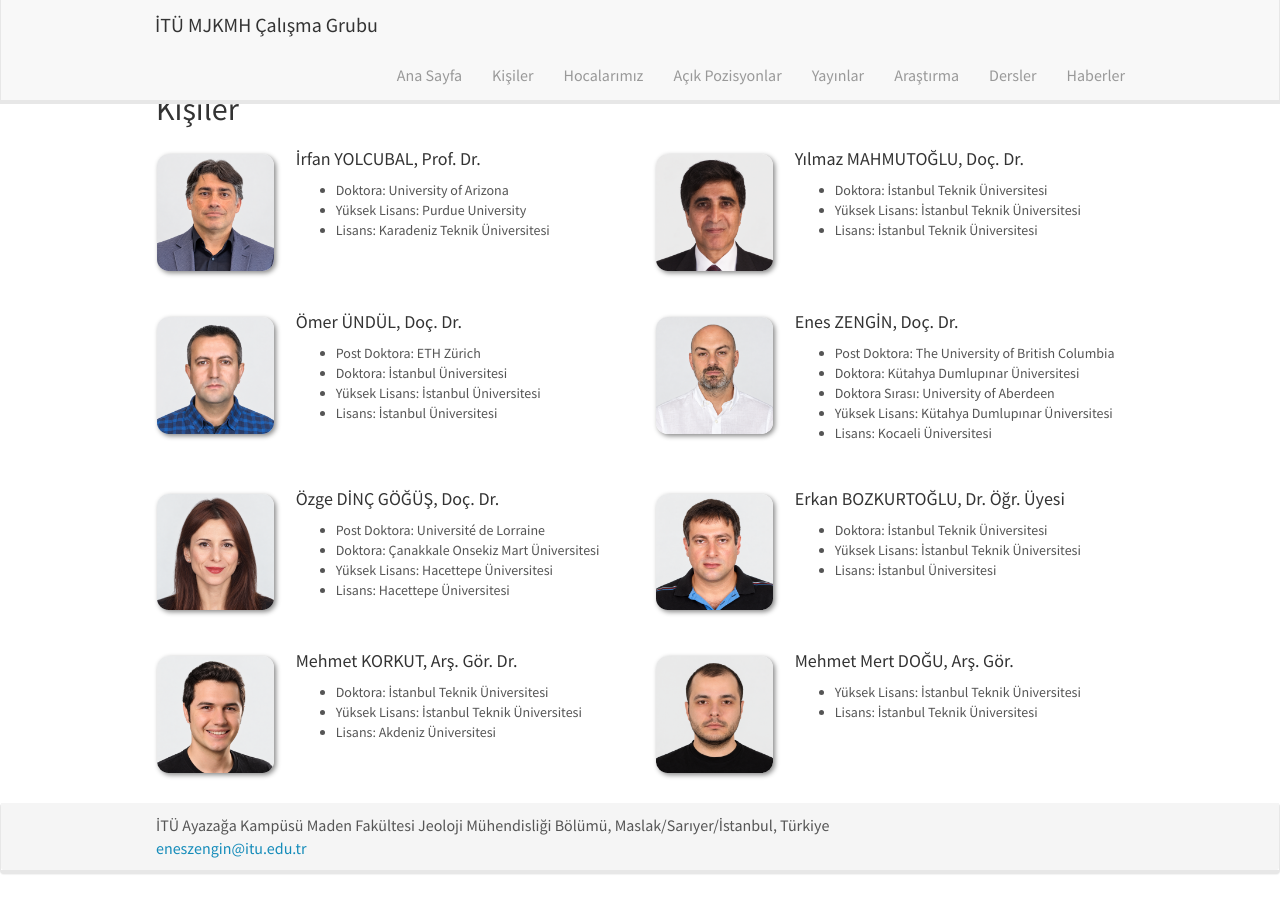
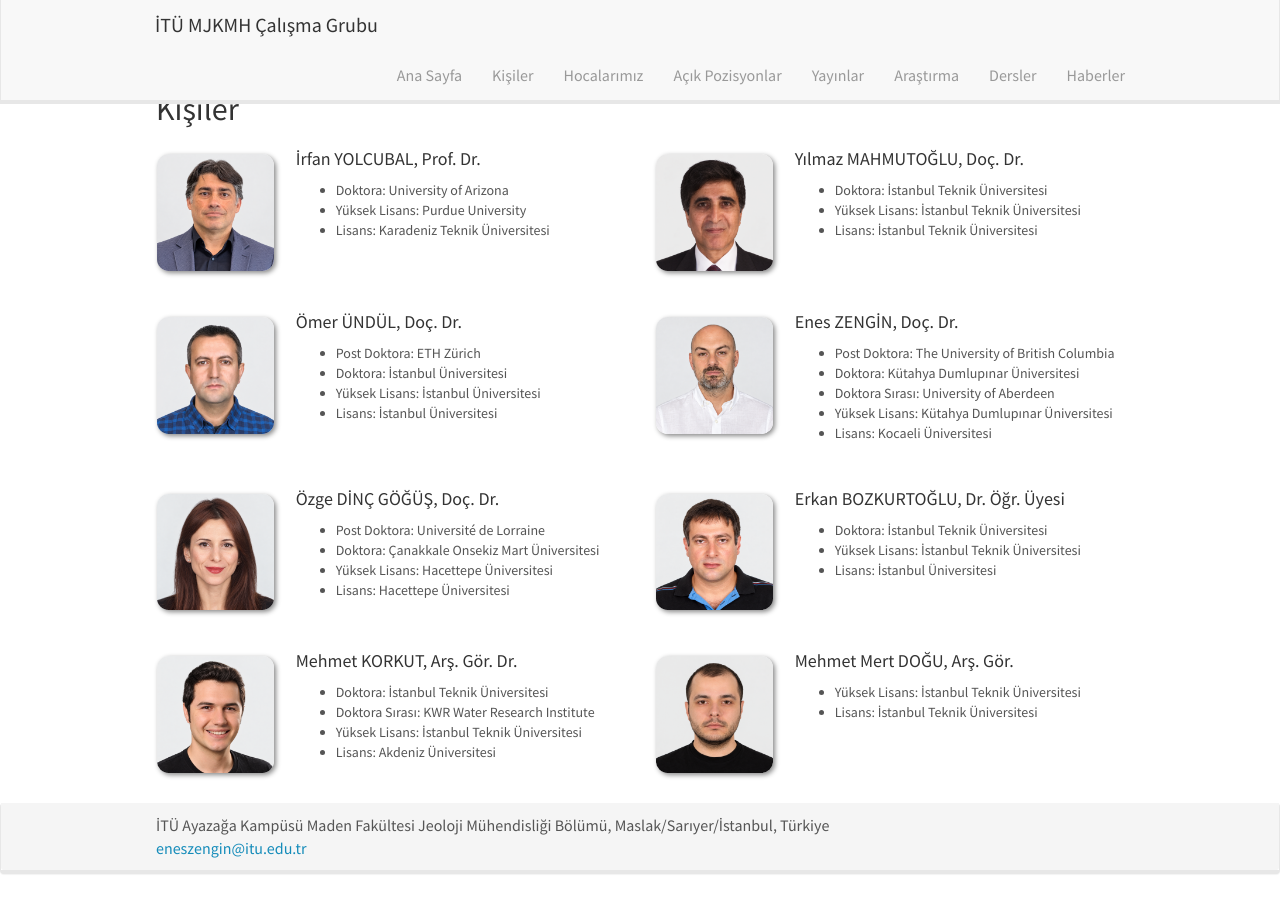
Before and after one commit to eneszengin/mjkmh, a Jekyll site: the page built from _pages/team.md, in a window 1280 px wide. Built offline with Jekyll 4.4.1, drawn with Linux system fonts in a browser that asks for light colours; nearby versions of some CDN libraries.

Commit message:
Kişiler: Korkut doktora sırası (KWR Water Research Institute)
Co-Authored-By: Claude Opus 5.5 <noreply@anthropic.com>

```diff
--- a/_data/team_members.yml
+++ b/_data/team_members.yml
@@ -130,6 +130,8 @@
     - level: Doktora
       university: "İstanbul Teknik Üniversitesi"
       department: "Jeoloji Mühendisliği"
+    - level: Doktora Sırası
+      university: "KWR Water Research Institute"
     - level: Yüksek Lisans
       university: "İstanbul Teknik Üniversitesi"
       department: "Jeoloji Mühendisliği"
```
